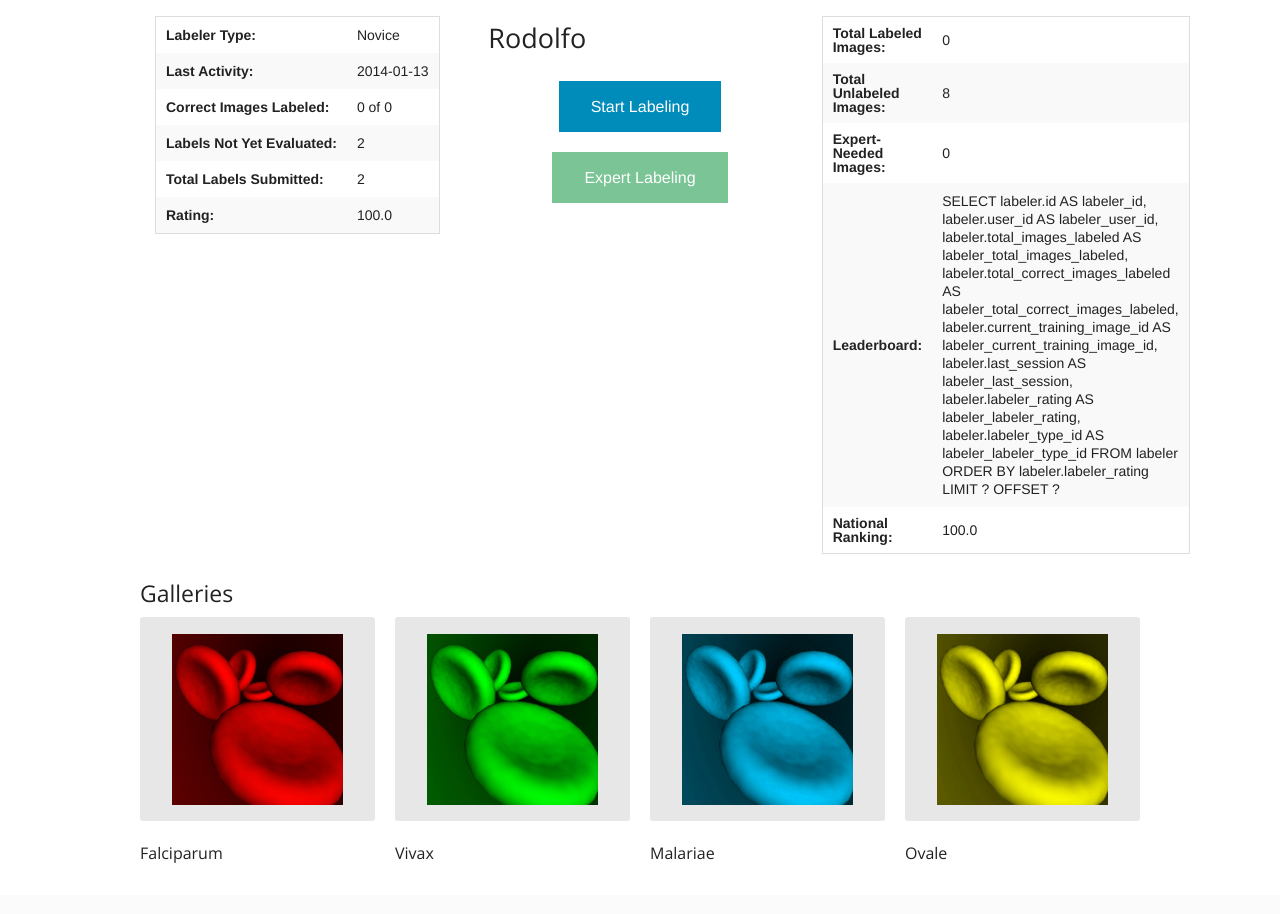
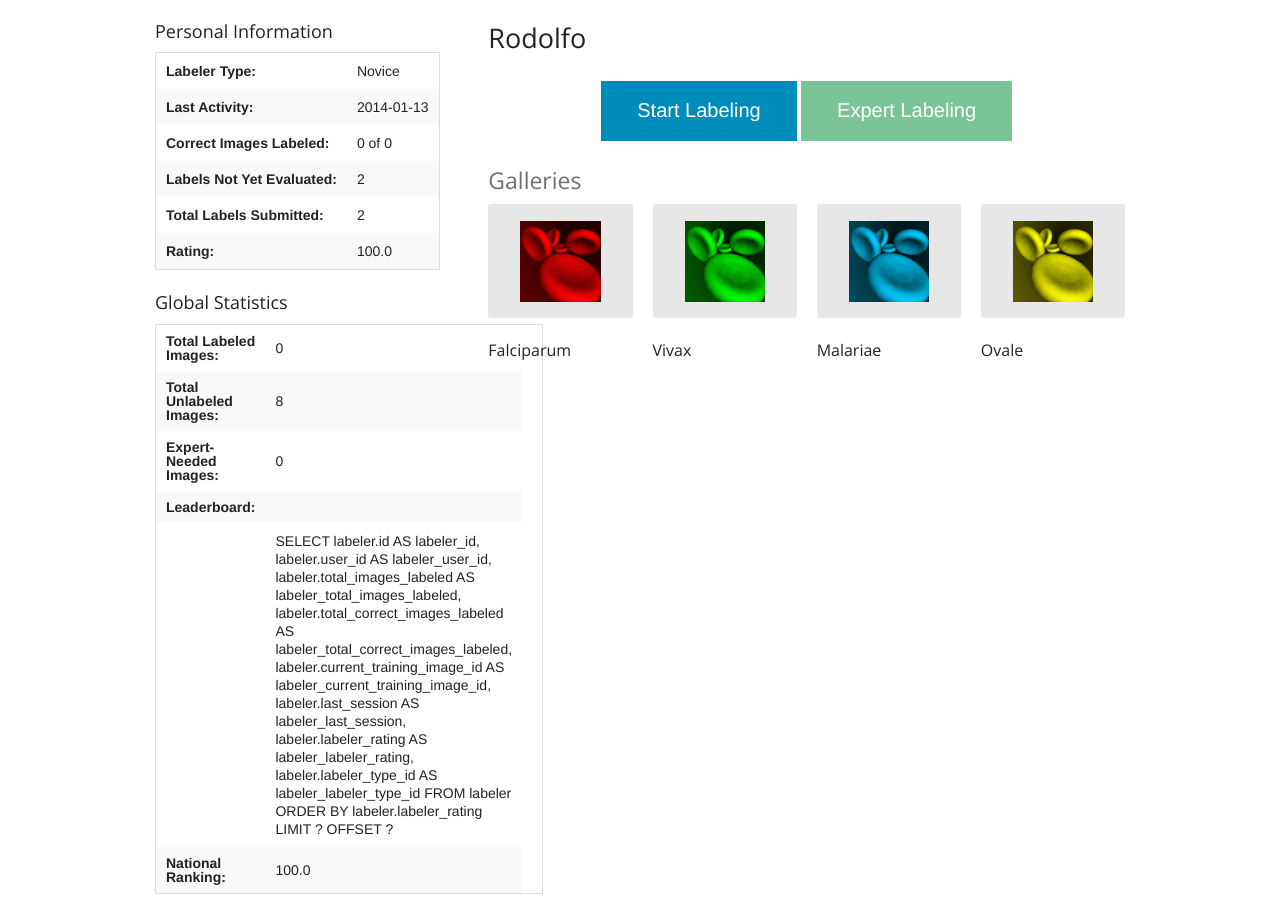
Before and after one commit to kedelaspenas/Malaria-Server, a Flask app: page /crowd/dashboard/ in a window 1280 px wide. Shown: the part 45-959 px from the top of the page. Before the commit the page ends 908 px from the top, so only its background shows below. Run offline with Flask 2, Linux system fonts and the light colour scheme; a user stored in the database is signed in; data comes from the database, SQL or seed files in the repository; some libraries are stand-ins or nearby versions.

Commit message:
new layout
still leader board bug

```diff
--- a/crowd/templates/crowd/dashboard.html
+++ b/crowd/templates/crowd/dashboard.html
@@ -50,7 +50,7 @@
   <div class="row">
 
       <div class="large-4 columns text-left">
-          <div class="text-left">
+        <h5>Personal Information</h5>
         <table>
           <tr><th>Labeler Type: <td>{{labeler.labelertype.name}}
           <tr><th>Last Activity: <td>{{labeler.last_session.date() }}
@@ -59,41 +59,34 @@
           <tr><th>Total Labels Submitted: <td>{{labeler.total_images_labeled + labeler.training_image_labels.count()}}
           <tr><th>Rating: <td>{{labeler.labeler_rating * 100}}
         </table>
-          </div>
-      </div>
-
-
-      <div class="large-4 columns">
-        <h3>{{user.username}}</h3>
-        <br>
-        <div class="text-center">
-          <a class="button" href="/crowd/session/">Start Labeling</a>
-          <a class="success button disabled" href="/crowd/session/">Expert Labeling</a>
-        </div>
-      </div>
-
-      <div class="large-4 columns text-left">
-          <div class="text-left">
+        <h5>Global Statistics</h5>
         <table>
           <tr><th>Total Labeled Images: <td>{{totalLabeled}}
           <tr><th>Total Unlabeled Images: <td>{{totalUnlabeled}}
           <tr><th>Expert-Needed Images: <td> {{expertNeeded}}
-            <tr><th>Leaderboard: <td>{{leaderboard}}
+          <tr><th>Leaderboard:<td>
+          <tr><th><td>{{leaderboard}} <td>
           <tr><th>National Ranking: <td>{{labeler.labeler_rating * 100}}
         </table>
       </div>
-      </div>
+
+
+      <div class="large-8 columns">
+        <h3>{{user.username}}</h3>
+        <br>
+        <div class="text-center">
+          <a class="large button" href="/crowd/session/">Start Labeling</a>
+          <a class="large success button disabled" href="/crowd/session/">Expert Labeling</a>
         </div>
 
-  <div class="row">
-
-      <h4>Galleries<h4>
+        <h4 class="subheader">Galleries<h4>
         <ul class="small-block-grid-4">
           <li><img class="button radius secondary" src="../static/images/red.jpg">Falciparum</li>
           <li><img class="button radius secondary" src="../static/images/green.jpg">Vivax</li>
           <li><img class="button radius secondary" src="../static/images/blue.jpg">Malariae</li>
           <li><img class="button radius secondary" src="../static/images/yellow.jpg">Ovale</li>
         </ul>
+      </div>
   </div>
   <script src="/crowd/static/js/vendor/jquery.js"></script>
   <script src="/crowd/static/js/foundation.min.js"></script>
```
Lines whose indentation alone changed are shown as unchanged.
